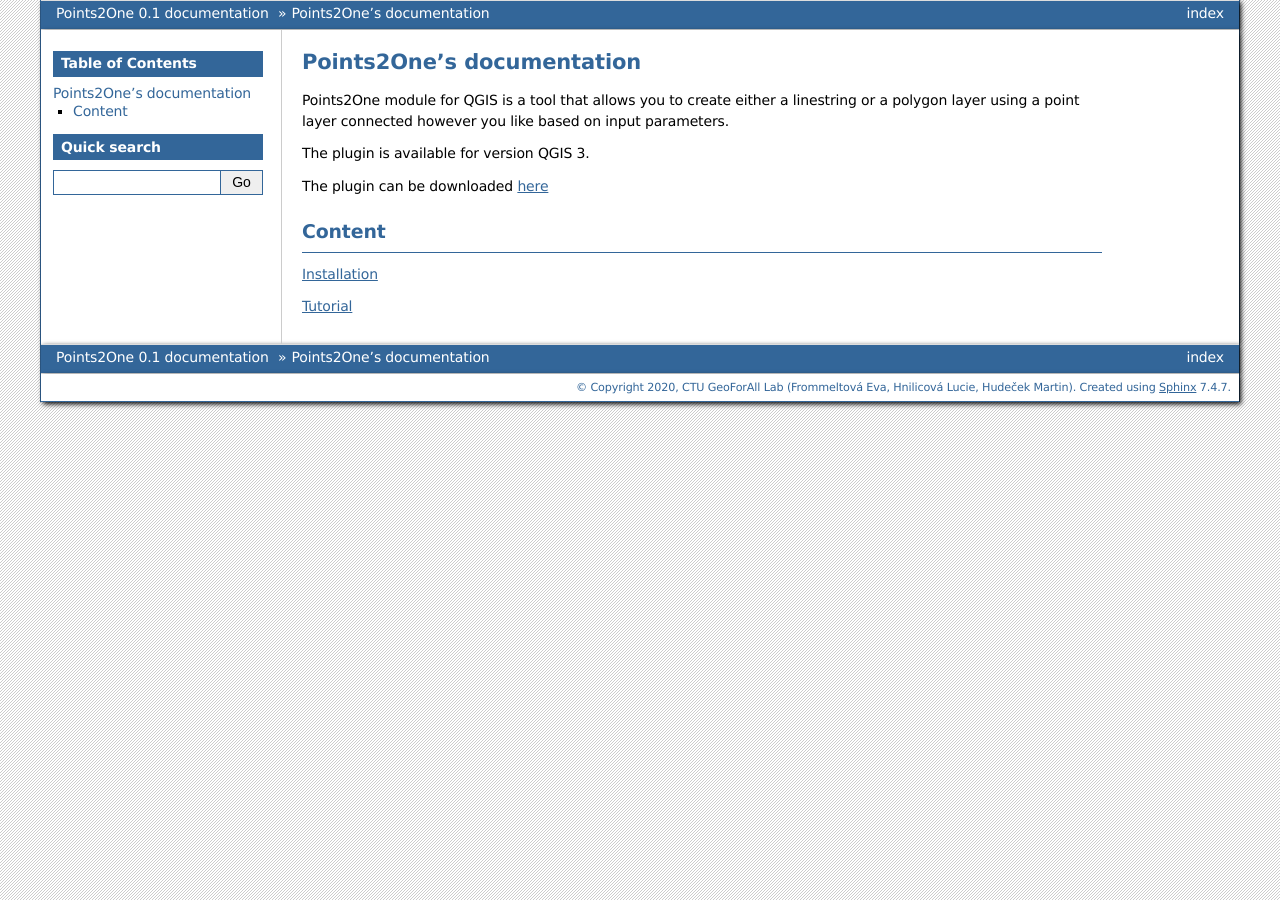
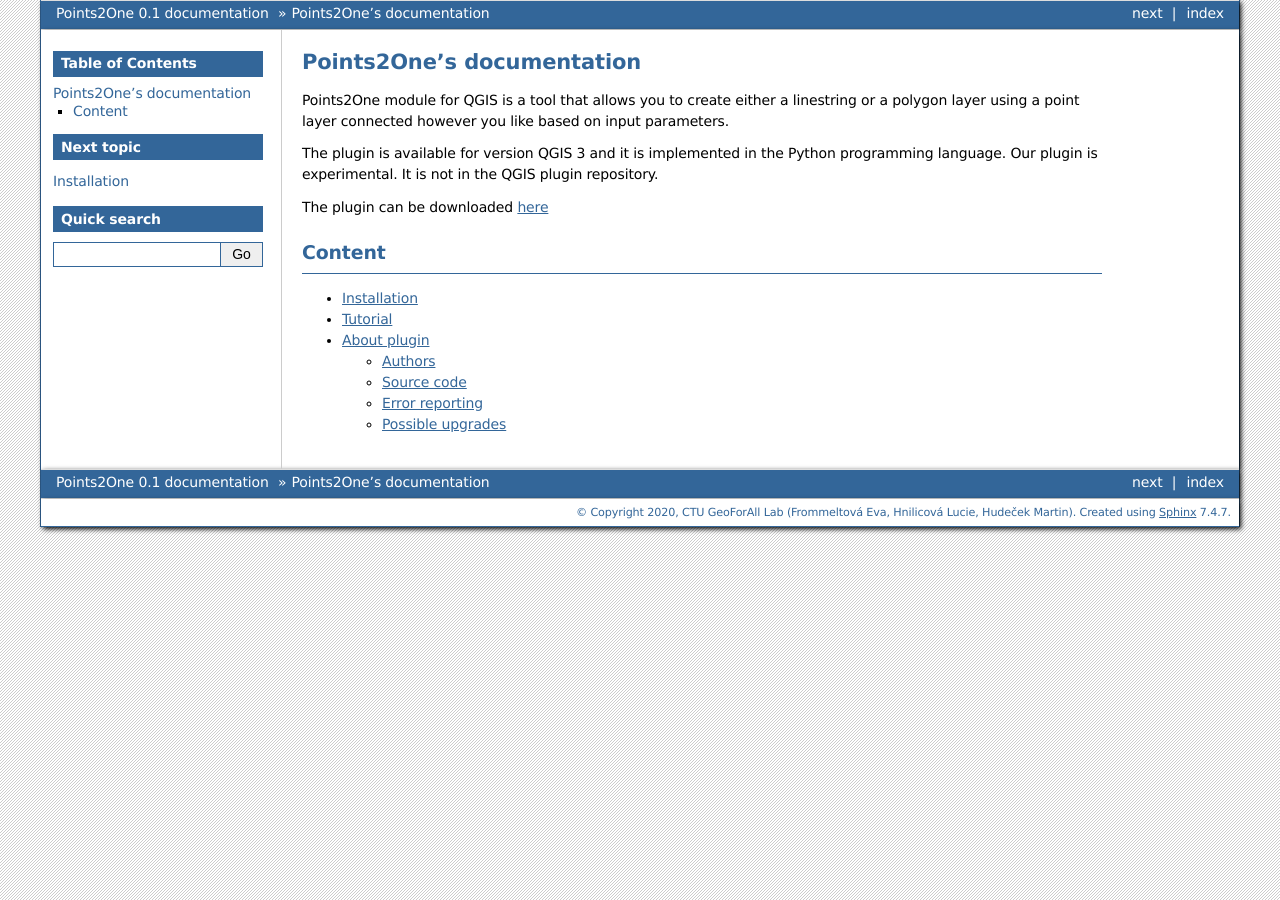
Before and after one commit to ctu-fgis/2020-e-qgis-points2one, a Sphinx documentation site: the page built from help/source/index.rst, in a window 1280 px wide. Built offline with Sphinx 7.4.7, drawn with Linux system fonts in a browser that asks for light colours; formulas are drawn with MathJax 3.

Commit message:
#18 documentation
second version

```diff
--- /dev/null
+++ b/help/source/about.rst
@@ -0,0 +1,32 @@
+
+About plugin
+==============
+The plugin was created on the subject:  `Free software GIS
+<http://geo.fsv.cvut.cz/gwiki/155FGIS_Free_software_GIS>`__
+Faculty of Civil Engineering, Czech Technical University in Prague, 2020
+
+Authors
+------------
+* Bc. Eva Frommeltová
+
+* Bc. Lucie Hnilicová
+
+* Bc. Martin Hudeček
+
+Project leader: Ing. Martin Landa,Ph.D.
+
+Source code
+------------
+The code can be downloaded `here
+<https://github.com/ctu-fgis/2020-e-qgis-points2one>`__
+
+Error reporting
+---------------
+You can write any error report to the `GitHub repository.
+<https://github.com/ctu-fgis/2020-e-qgis-points2one>`__
+
+Possible upgrades
+------------------
+* Run in separate thread
+
+* Show progress bar info
--- a/help/source/index.rst
+++ b/help/source/index.rst
@@ -5,25 +5,20 @@
 
 Points2One's documentation
 ============================================
+
 Points2One module for QGIS is a tool that allows you to create either a linestring or a polygon layer using a point layer connected however you like based on input parameters.
 
-The plugin is available for version QGIS 3.
+The plugin is available for version QGIS 3 and it is implemented in the Python programming language.
+Our plugin is experimental. It is not in the QGIS plugin repository.
 
 The plugin can be downloaded `here
-<https://github.com/ctu-fgis/2020-e-qgis-points2one>`__
-
-
-.. toctree::
-   :maxdepth: 2
-
+<https://github.com/ctu-fgis/2020-e-qgis-points2one.git>`__
 
 Content
----------------------
-`Installation
-<installation.html>`__
+------------
+..  toctree ::
+    :maxdepth: 2
 
-`Tutorial
-<tutorial.html>`__
-
-
-.. note::The project was created in the subject Free Software GIS, Department of Geomatics, Faculty of Civil Engineering CTU
+    installation
+    tutorial
+    about
```
Also changed, not shown: help/source/installation.rst (+13 -14 lines), help/source/tutorial.rst (+42 -21 lines), help/source/images/closed.png (added), help/source/images/error_choose.png (added), help/source/images/error_geopackage.png (added), help/source/images/geopackage.png (added), help/source/images/group.png (added), help/source/images/installation.png (added), help/source/images/line.png (added), help/source/images/memorylayer.png (added), help/source/images/points2one.png (added), help/source/images/polygon.png (added), help/source/images/sort.png (added), help/source/images/unique.png (added), 1 more files.
